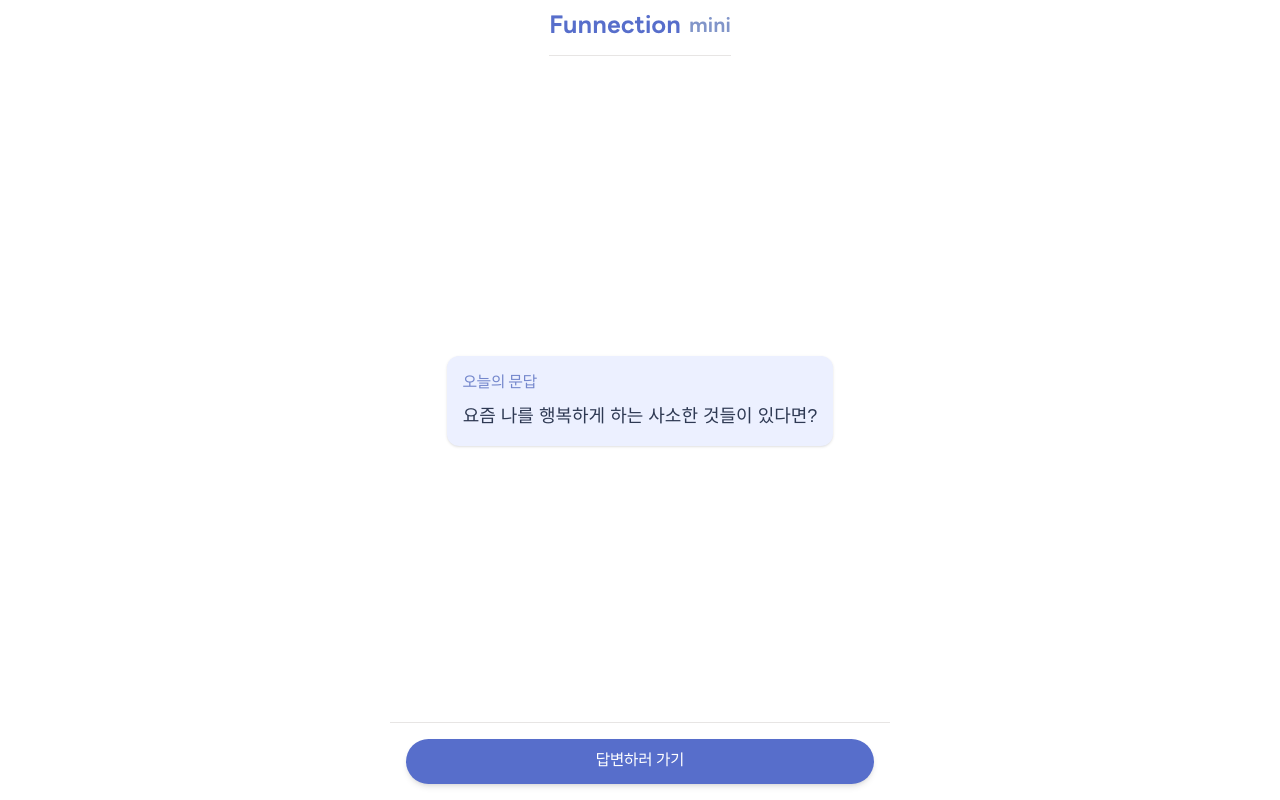
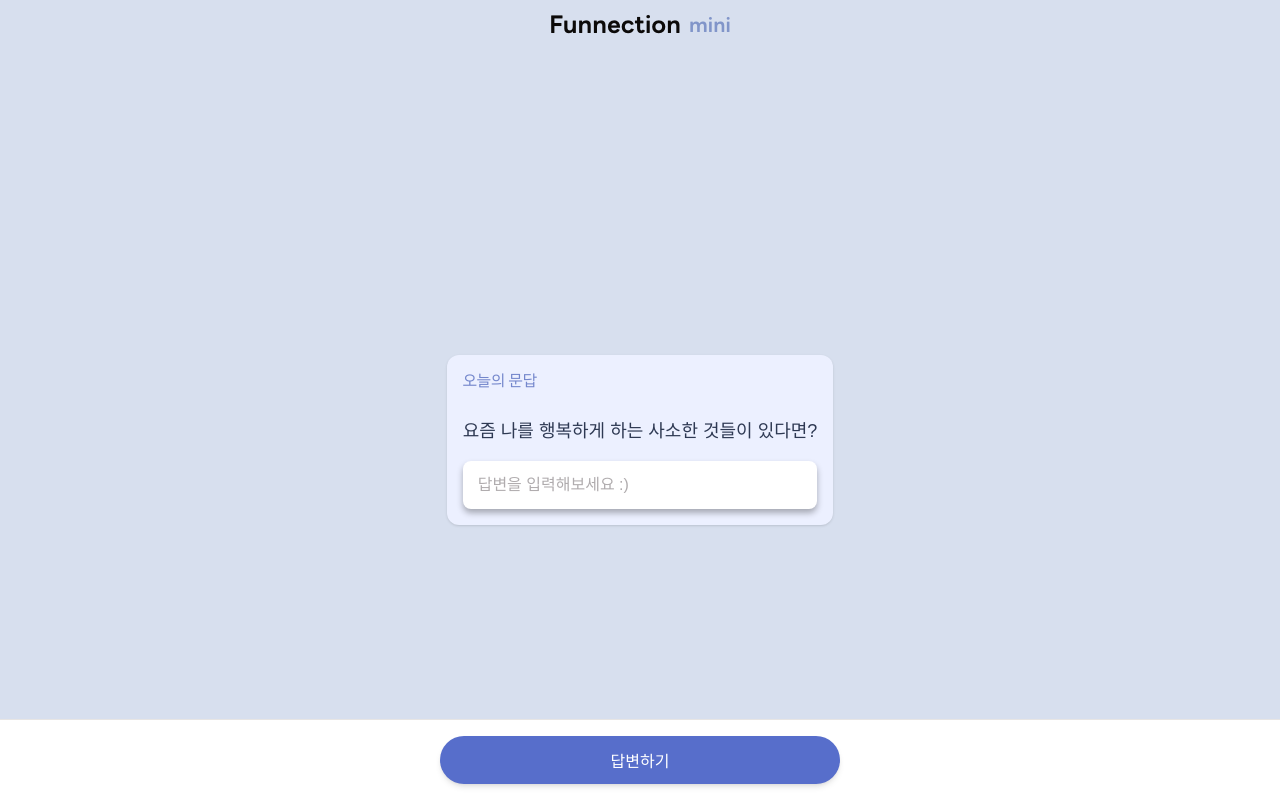
Before and after one commit to LuisKlopp/funnection-mini, a Next.js app: page / in a window 1280 px wide. Built offline with nearby package versions, Linux system fonts and the light colour scheme.

Commit message:
Feat: 레이아웃 완성

```diff
--- a/app/page.tsx
+++ b/app/page.tsx
@@ -1,30 +1,16 @@
+import { QuestionSubmit } from "@/components/question-submit";
+
 export default function Home() {
   return (
-    <div className="flex h-[100dvh] w-full flex-col items-center">
-      <header className="flex h-14 max-w-[500px] items-center justify-center border-b bg-white text-lg font-semibold">
+    <div className="flex h-[100dvh] w-full flex-col items-center bg-[#d7dfee]">
+      <header className="flex h-14 w-full max-w-[500px] items-center justify-center text-lg font-semibold">
         <div className="flex items-center gap-2">
-          <span className="text-[#576ecb]">Funnection</span>
+          <span className="text-primary-color">Funnection</span>
           <span className="text-[20px] text-[#8195c9]">mini</span>
         </div>
       </header>
 
-      <main className="flex h-full max-w-[500px] flex-1 flex-col items-center justify-center overflow-y-auto p-4">
-        <div className="mt-6 rounded-xl bg-[#ECF0FF] p-4 shadow-sm">
-          <h2 className="mb-2 text-sm font-normal text-[#7487cc]">
-            오늘의 문답
-          </h2>
-
-          <p className="font-jua text-base text-[#2e3953]">
-            요즘 나를 행복하게 하는 사소한 것들이 있다면?
-          </p>
-        </div>
-      </main>
-
-      <footer className="sticky bottom-0 w-full max-w-[500px] border-t bg-white p-4">
-        <button className="w-full rounded-full bg-[#576ecb] py-3 text-white shadow-md hover:opacity-90 active:scale-[0.98]">
-          답변하러 가기
-        </button>
-      </footer>
+      <QuestionSubmit />
     </div>
   );
 }
--- /dev/null
+++ b/components/input.tsx
@@ -0,0 +1,32 @@
+import { ChangeEvent } from "react";
+
+import { cn } from "@/lib/utils";
+
+interface InputProps {
+  type?: "nickname" | "mbti" | "answer";
+  placeholder: string;
+  value: string;
+  onChange: (e: ChangeEvent<HTMLInputElement>) => void;
+  className?: string;
+}
+
+export const Input = ({
+  placeholder,
+  value,
+  onChange,
+  className,
+}: InputProps) => {
+  return (
+    <div className="flex w-full items-center justify-center">
+      <input
+        className={cn(
+          "input-custom box-shadow-03 font-jua rounded-lg bg-white",
+          className
+        )}
+        placeholder={placeholder}
+        value={value}
+        onChange={onChange}
+      />
+    </div>
+  );
+};
--- /dev/null
+++ b/components/question-submit.tsx
@@ -0,0 +1,32 @@
+"use client";
+
+import { useState } from "react";
+
+import { Input } from "./input";
+
+export const QuestionSubmit = () => {
+  const [answer, setAnswer] = useState("");
+
+  return (
+    <main className="flex h-full max-w-[500px] flex-1 flex-col items-center justify-center overflow-y-auto p-4">
+      <div className="mt-6 flex flex-col gap-4 rounded-xl bg-[#ECF0FF] p-4 shadow-sm">
+        <h2 className="mb-2 text-sm font-normal text-[#7487cc]">오늘의 문답</h2>
+
+        <p className="font-jua text-base text-[#2e3953]">
+          요즘 나를 행복하게 하는 사소한 것들이 있다면?
+        </p>
+        <Input
+          value={answer}
+          onChange={(e) => setAnswer(e.target.value)}
+          placeholder="답변을 입력해보세요 :)"
+          className="!w-full"
+        />
+      </div>
+      <footer className="absolute bottom-0 flex w-full justify-center border-t bg-white p-4">
+        <button className="font-jua w-full max-w-[400px] rounded-full bg-[#576ecb] py-3 text-white shadow-md hover:opacity-90 active:scale-[0.98]">
+          답변하기
+        </button>
+      </footer>
+    </main>
+  );
+};
--- /dev/null
+++ b/lib/utils.ts
@@ -0,0 +1,6 @@
+import { type ClassValue, clsx } from "clsx";
+import { twMerge } from "tailwind-merge";
+
+export const cn = (...inputs: ClassValue[]) => {
+  return twMerge(clsx(inputs));
+};
--- a/styles/globals.css
+++ b/styles/globals.css
@@ -31,6 +31,20 @@ body,
   transition: all 0.1s ease-in-out;
   box-shadow: 0 4px 6px rgba(0, 0, 0, 0.1);
   border: none;
+}
+
+.input-custom {
+  width: 70%;
+  padding: 15px 10px 15px 15px;
+  outline: none;
+  &::placeholder {
+    font-size: 16px;
+    font-weight: 500;
+    color: #b0acae;
+  }
+  &::-webkit-scrollbar {
+    display: none;
+  }
 }
 
 .button-base:active {
--- a/tailwind.config.ts
+++ b/tailwind.config.ts
@@ -62,6 +62,7 @@ const config = {
         "15": "60px",
       },
       colors: {
+        primaryColor: "#576ecb",
         gray01: "#f9f9f7",
         gray02: "#f1f0ee",
         gray03: "#e2e0dc",
```
